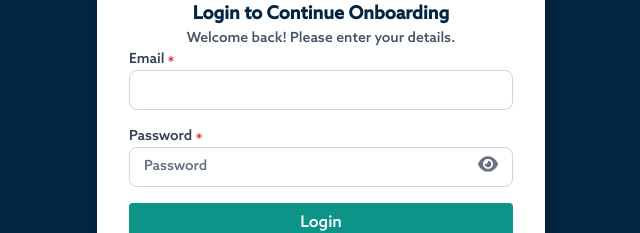
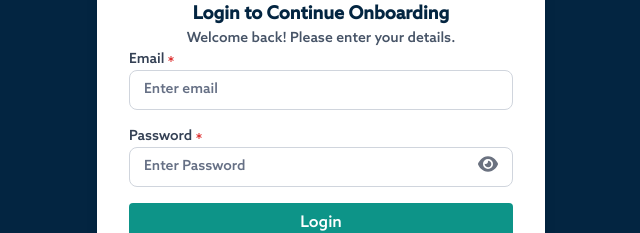
Before and after one commit to Copora-Limited/copora-job-app-frontend, a Next.js app: page /auth/login in a window 1280 px wide. Shown: the part 274-507 px from the top of the page, without its empty margins (319-959 px from the left). Built offline with nearby package versions, Linux system fonts and the light colour scheme; no server answers.

Commit message:
Update login.js

```diff
--- a/pages/auth/login.js
+++ b/pages/auth/login.js
@@ -134,6 +134,7 @@ const Login = () => {
             <input
               type="email"
               id="email"
+              placeholder="Enter email"
               value={email}
               onChange={(e) => setEmail(e.target.value)}
               required
@@ -153,7 +154,7 @@ const Login = () => {
             <div className="w-full md:h-[40px] h-[35px] flex items-center justify-between rounded-[8px] border border-[#D0D5DD] py-[8px] px-[14px]">
               <input
                 type={showPassword ? "text" : "password"}
-                placeholder="Password"
+                placeholder="Enter Password"
                 value={password}
                 onChange={(e) => setPassword(e.target.value)}
                 className={`outline-0 border-0 w-full h-full placeholder:text-[#667085] placeholder:text-[14px] text-[14px] text-[#667085] ${
```
